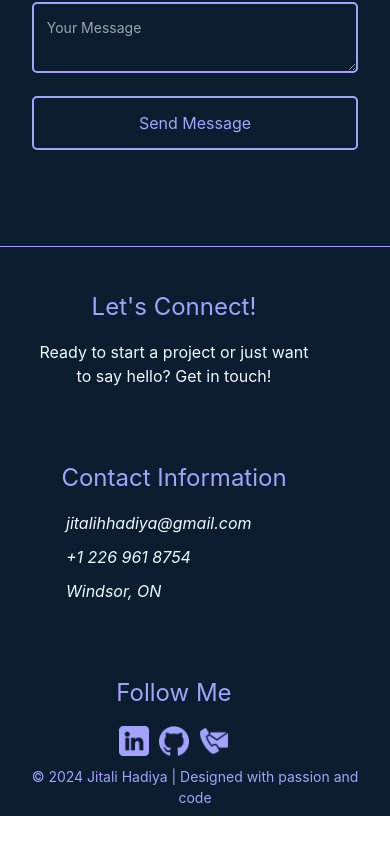
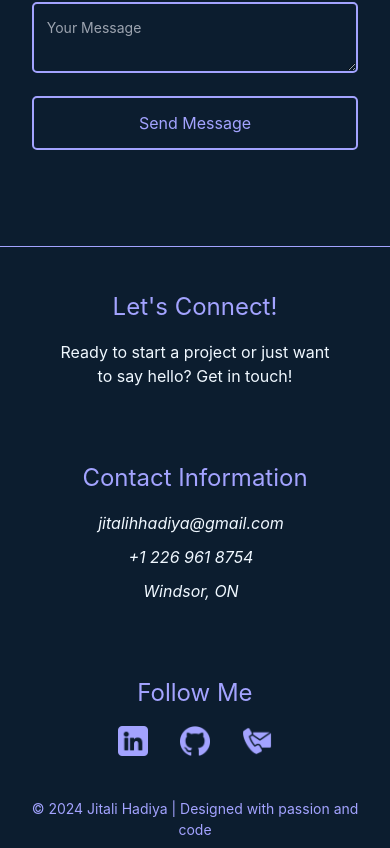
Before and after one commit to Jitali24/Portfolio, a React (Create React App) app: page / in a window 390 px wide. Shown: the part 7251-8099 px from the top of the page. Before the commit the page ends 8067 px from the top, so only its background shows below. Built offline with nearby package versions, Linux system fonts and the light colour scheme.

Commit message:
update ui

```diff
--- a/src/App.css
+++ b/src/App.css
@@ -969,7 +969,19 @@
 }
 
 @media (max-width: 600px) {
-  .footer-section ul {
-    padding-left: 2rem;
+  .footer-section ul li {
+    justify-content: center;
+  }
+
+  .footer-section {
+    margin-inline: auto;
+  }
+
+  .social-icons {
+    gap: 2rem;
+  }
+
+  .footer-bottom {
+    padding-top: 2rem;
   }
 }
```
Also changed, not shown: 1 other file (tests, documents, lock files or other folders).
